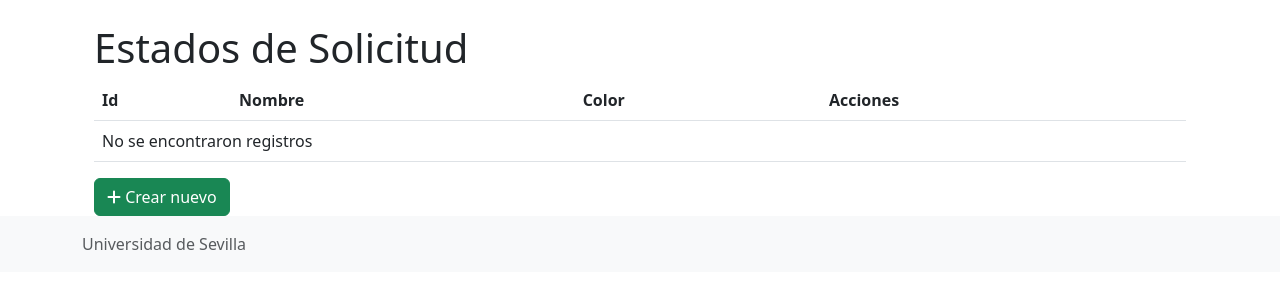
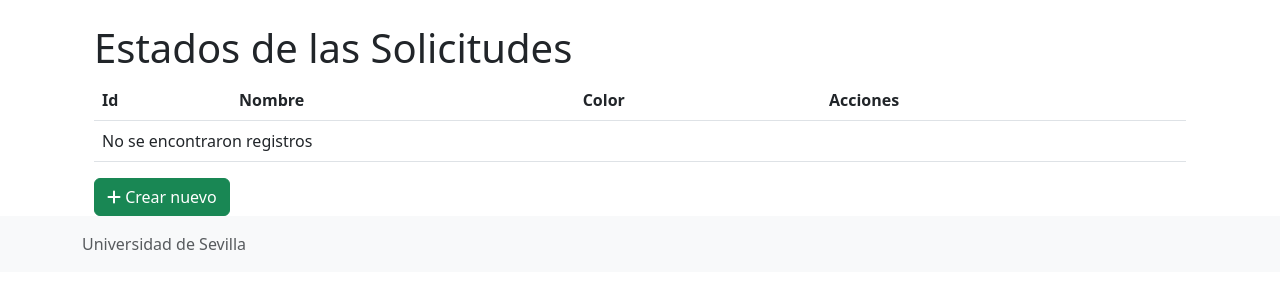
Before and after one commit to juananruiz/quinque, a Symfony app: template templates/intranet/quinque/admin/solicitud_estado/index.html.twig in a window 1280 px wide. Shown: the part 56-356 px from the top of the page. Run offline with Twig, Linux system fonts and the light colour scheme; the template is opened without the code that fills it, so the values that code supplies are empty; some libraries are stand-ins or nearby versions.

Commit message:
Soluciona problema de las rutas de los estados de las solicitudes y los meritos (flipo con Claude)

```diff
--- a/src/Controller/Quinque/MeritoEstadoController.php
+++ b/src/Controller/Quinque/MeritoEstadoController.php
@@ -11,7 +11,7 @@ use Symfony\Component\HttpFoundation\Request;
 use Symfony\Component\HttpFoundation\Response;
 use Symfony\Component\Routing\Annotation\Route;
 
-#[Route('/merito/estado')]
+#[Route('/admin/merito/estado')]
 class MeritoEstadoController extends AbstractController
 {
     #[Route('/', name: 'quinque_merito_estado_index', methods: ['GET'])]
--- a/src/Controller/Quinque/SolicitudEstadoController.php
+++ b/src/Controller/Quinque/SolicitudEstadoController.php
@@ -11,7 +11,7 @@ use Symfony\Component\HttpFoundation\Request;
 use Symfony\Component\HttpFoundation\Response;
 use Symfony\Component\Routing\Attribute\Route;
 
-#[Route('/solicitud/estado')]
+#[Route('/admin/solicitud/estado')]
 class SolicitudEstadoController extends AbstractController
 {
     private EntityManagerInterface $entityManager;
@@ -61,7 +61,7 @@ class SolicitudEstadoController extends AbstractController
         ]);
     }
 
-    #[Route('/{id}/edit', name: 'quinque_solicitud_estado_edit', methods: ['GET', 'POST'])]
+    #[Route('/edit/{id}', name: 'quinque_solicitud_estado_edit', methods: ['GET', 'POST'])]
     public function edit(Request $request, SolicitudEstado $solicitudEstado): Response
     {
         $form = $this->createForm(SolicitudEstadoType::class, $solicitudEstado);
--- a/templates/intranet/quinque/admin/base.html.twig
+++ b/templates/intranet/quinque/admin/base.html.twig
@@ -50,10 +50,10 @@
                                         <a class="dropdown-item" href="{{ path('quinque_convocatoria_index') }}">Convocatorias</a>
                                     </li>
                                     <li>
-                                        <a class="dropdown-item" href="{{ path('quinque_solicitud_estado_index') }}">Estados Solicitudes</a>
+                                        <a class="dropdown-item" href="{{ path('quinque_solicitud_estado_index') }}">Estados de Solicitudes</a>
                                     </li>
                                     <li>
-                                        <a class="dropdown-item" href="{{ path('quinque_merito_estado_index') }}">Estados Méritos</a>
+                                        <a class="dropdown-item" href="{{ path('quinque_merito_estado_index') }}">Estados de Méritos</a>
                                     </li>
                                 </ul>
                             </li>
--- a/templates/intranet/quinque/admin/solicitud_estado/index.html.twig
+++ b/templates/intranet/quinque/admin/solicitud_estado/index.html.twig
@@ -1,10 +1,10 @@
 {% extends 'intranet/quinque/admin/base.html.twig' %}
 
-{% block title %}Estados de Solicitud{% endblock %}
+{% block title %}Estados de las Solicitudes{% endblock %}
 
 {% block body %}
     <div class="container-fluid">
-        <h1>Estados de Solicitud</h1>
+        <h1>Estados de las Solicitudes</h1>
 
         <table class="table">
             <thead>
--- a/templates/intranet/quinque/admin/solicitud_estado/show.html.twig
+++ b/templates/intranet/quinque/admin/solicitud_estado/show.html.twig
@@ -4,8 +4,9 @@
 
 {% block body %}
     <div class="container-fluid">
-        <h1>Estado de Solicitud</h1>
+        <h1>Solicitudes con estado {{ solicitud_estado.nombre }}</h1>
 
+        {# TODO: Poner aquí una lista de solicitudes que estén en el estado seleccionado#}
         <table class="table">
             <tbody>
                 <tr>
```
